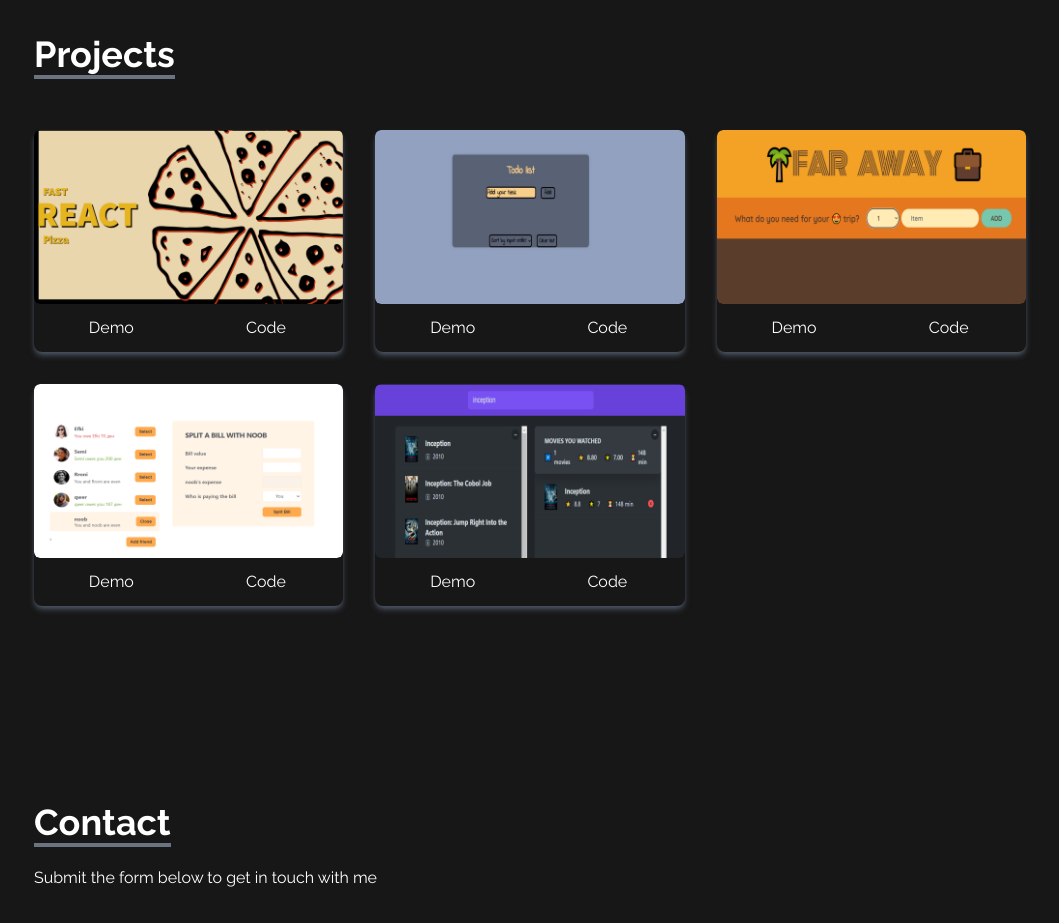
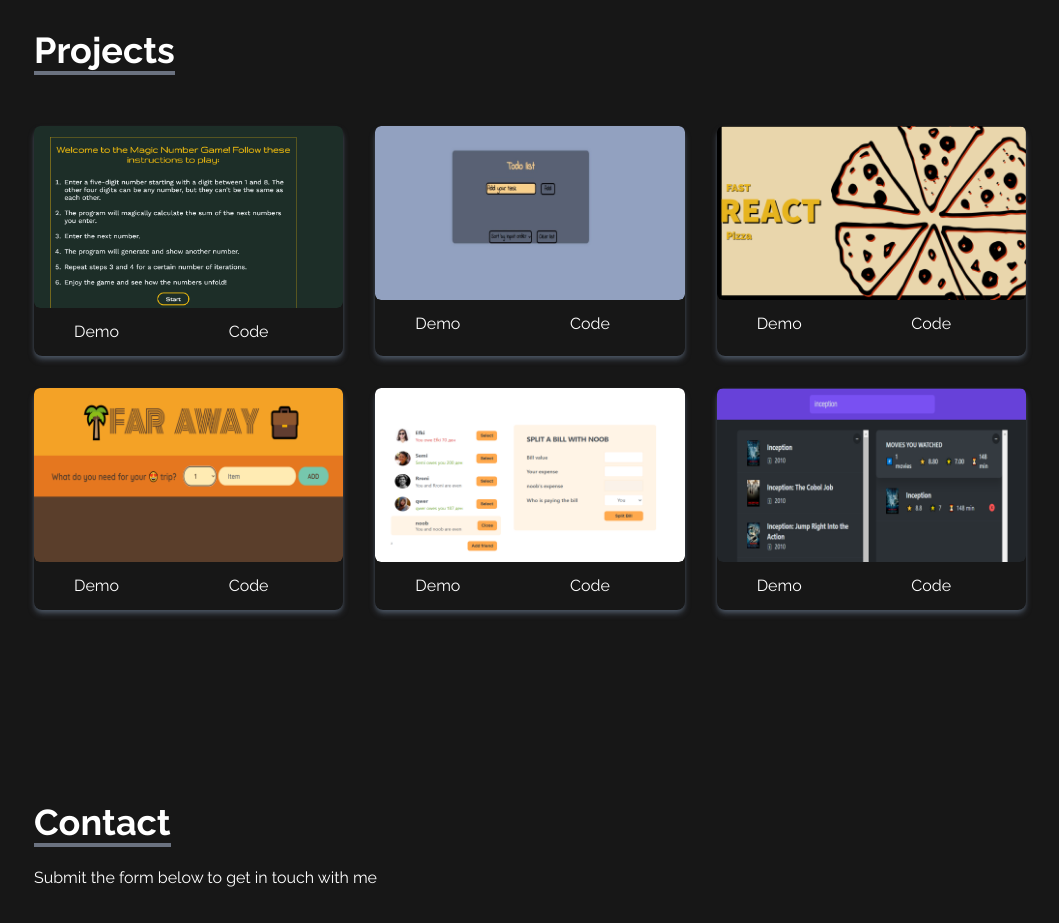
Before and after one commit to leonorlazami/My-Portfolio, a React (Create React App) app: page / in a window 1280 px wide. Shown: the part 1680-2603 px from the top of the page, without its empty margins (110-1169 px from the left). Built offline with nearby package versions, Linux system fonts and the light colour scheme.

Commit message:
updated card component

```diff
--- a/src/components/Projects.jsx
+++ b/src/components/Projects.jsx
@@ -4,6 +4,7 @@ import todo from "../assets/portfolio/todolist.jpg";
 import farAway from "../assets/portfolio/farAway.png";
 import eatnSplit from "../assets/portfolio/eatnSplit.png";
 import usePopcorn from "../assets/portfolio/usePopcorn.png";
+import magicNum from "../assets/portfolio/magic-num.png";
 
 import "../index.css";
 
@@ -11,38 +12,56 @@ const Projects = () => {
   const projects = [
     {
       id: 1,
+      source: magicNum,
+      title: "Magic Number",
+      description: "An interesting game which guesses your number using magic.",
+      demo: "https://magic-num.vercel.app/",
+      code: "https://github.com/theLeoNoir/magic-num",
+    },
+
+    {
+      id: 2,
+      source: todo,
+      title: "To-do",
+      description: "A simple to-do list app.",
+      demo: "https://todo-list-one-amber.vercel.app/",
+      code: "https://github.com/theLeoNoir/todo-list",
+    },
+    {
+      id: 3,
       source: pizzaReact,
       title: "Fast-React-Pizza",
       description:
         "A simple and interactive app to order your favorite pizzas hassle-free.",
+      demo: "https://pizza-menu-7tlh47339-theleonoir.vercel.app/",
+      code: "https://github.com/theLeoNoir/pizza-menu",
     },
     {
-      id: 2,
-      source: todo,
-      title: "To-do",
-      description:
-        "A simple to-do list app with features like adding, completing, removing, and sorting tasks.",
-    },
-    {
-      id: 3,
+      id: 4,
       source: farAway,
       title: "Far Away",
       description:
-        "An app to plan your vacation with a focus on packing essentials, making travel stress-free.",
+        "An app to plan your vacation with with features like adding, completing, removing, and sorting items.",
+      demo: "https://far-away-9lc7w7rlw-theleonoir.vercel.app/",
+      code: "https://github.com/theLeoNoir/far-away",
     },
     {
-      id: 4,
+      id: 5,
       source: eatnSplit,
       title: "Eat'n'Split",
       description:
         "Conveniently split expenses with friends and track payments effortlessly.",
+      demo: "https://eat-n-split-sigma.vercel.app/",
+      code: "https://github.com/theLeoNoir/eat-n-split",
     },
     {
-      id: 5,
+      id: 6,
       source: usePopcorn,
       title: "usePopcorn",
       description:
         "Explore movies, create your watchlist, and rate films for a personalized movie experience.",
+      demo: "https://use-popcorn-sigma.vercel.app/",
+      code: "https://github.com/theLeoNoir/usePopcorn",
     },
   ];
 
@@ -59,7 +78,7 @@ const Projects = () => {
         </div>
 
         <div className="grid sm:grid-cols-2 md:grid-cols-3 gap-8 px-12 sm:px-0">
-          {projects.map(({ id, source, title, description }) => (
+          {projects.map(({ id, source, title, description, demo, code }) => (
             <div key={id} className="shadow-md shadow-gray-600 rounded-lg">
               <div className="card">
                 <img src={source} alt="" className="rounded-md duration-200" />
@@ -70,12 +89,22 @@ const Projects = () => {
               </div>
 
               <div className="flex items-center justify-center h-12 ">
-                <button className="w-1/2 px-6 py-3 m-4 duration-150 hover:scale-110 ">
+                <a
+                  href={demo}
+                  target="_blank"
+                  rel="noopener noreferrer"
+                  className="w-1/2 px-6 py-3 m-4 duration-150 hover:scale-110"
+                >
                   Demo
-                </button>
-                <button className="w-1/2 px-6 py-3 m-4 duration-150 hover:scale-110">
+                </a>
+                <a
+                  href={code}
+                  target="_blank"
+                  rel="noopener noreferrer"
+                  className="w-1/2 px-6 py-3 m-4 duration-150 hover:scale-110"
+                >
                   Code
-                </button>
+                </a>
               </div>
             </div>
           ))}
```
Also changed, not shown: src/assets/portfolio/magic-num.png (added).
